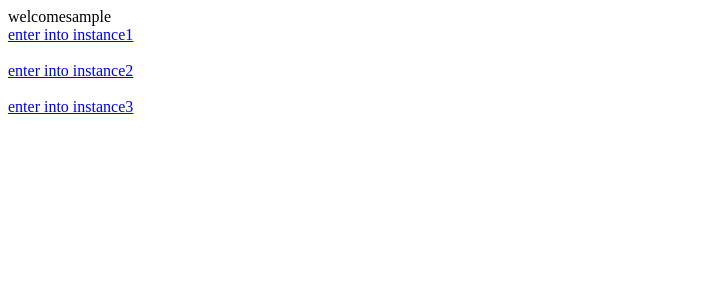
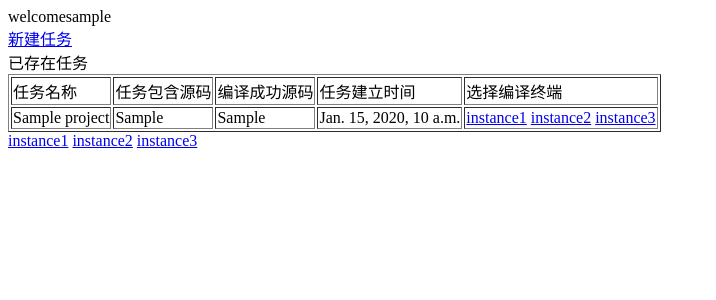
Before and after one commit to coztest/cplatform, a Django app: template templates/home.html in a window 1280 px wide. Shown: the top 300 px of the page, without its empty margins (0-716 px from the left). Run offline with Django 3.2, Linux system fonts and the light colour scheme; tables that the repository leaves empty hold one stand-in row (values such as "Sample post"); the template is opened without the code that fills it: values that come from a table or form of the project are taken from there, most other values are stand-ins (such as "Sample title", 1, 10 or a date in 2020); some libraries are stand-ins or nearby versions.

Commit message:
add project upload source

```diff
--- a/cp/models.py
+++ b/cp/models.py
@@ -10,9 +10,9 @@ class User(models.Model):
 class Project(models.Model):
     proj_name = models.CharField(max_length=30)
     user = models.ForeignKey(User)
-    begin_time = models.DateTimeField(auto_now=True)
-    end_time = models.DateTimeField(auto_now=True)
-    is_success = models.BooleanField()
+    create_time = models.DateTimeField(auto_now=True)
+    sourcelist = models.CharField(max_length=100)
+    complete_proj = models.CharField(max_length=200)
 class Instance(models.Model):
     name = models.CharField(max_length=30)
     available = models.BooleanField(default=True)
--- a/cplatform/urls.py
+++ b/cplatform/urls.py
@@ -9,8 +9,10 @@ urlpatterns = patterns('',
 #    url(r'^admin/', include(admin.site.urls)),
      url(r'^mainpage$', views.mainpage),
      url(r'^instance1$',views.instance1),
-     url(r'^upload1$',views.upload1),
-     url(r'^webterm1$',views.webterm1),
+     url(r'^upload1/(\d+)$',views.upload1),
+     url(r'^webterm1/(\d+)$',views.webterm1),
+     url(r'^newproj$',views.newproj),
+
     url(r'^echo$',views.echo),
 
 )
--- a/templates/home.html
+++ b/templates/home.html
@@ -3,25 +3,93 @@
 <head lang="en">
     <meta charset="UTF-8">
     <title></title>
+    <script src="http://code.jquery.com/jquery-1.11.1.min.js"></script>
+    <script type="text/javascript">
+        $(function () {
+
+            $('#newproj_button').click(function () {
+                $('#newproj_content').toggle("slow")
+            });
+
+
+
+
+        });
+        function openwebterm1(proj_id){
+            window.open("/webterm1/"+proj_id,'newwindow','height=400,width=800,top=0,scrollbars=yes')
+        }
+        function openwebterm2(proj_id){
+            window.open("/webterm2/"+proj_id,'newwindow','height=400,width=800,top=0,scrollbars=yes')
+        }
+        function openwebterm3(proj_id){
+            window.open("/webterm3/"+proj_id,'newwindow','height=400,width=800,top=0,scrollbars=yes')
+        }
+
+
+
+    </script>
+
 </head>
 <body>
 welcome{{ username }}
-<div border="1">
+<br>
+<a id="newproj_button" href="javascript:void(0)">新建任务</a>
+<div id="newproj_content" style="display: none">
+    <form method="post" action="/newproj">
+        任务名称:<input type="text" name="proj_name"><br>
+        <input type="submit" value="新建">
+
+    </form>
+
+
+</div>
+<br>
+
+已存在任务
+<table border="1">
+    <thead>
+        <tr>
+            <td>任务名称</td>
+            <td>任务包含源码</td>
+            <td>编译成功源码</td>
+            <td>任务建立时间</td>
+            <td>选择编译终端</td>
+        </tr>
+    </thead>
+    <tbody>
+        {% for proj in proj_list %}
+        <tr>
+            <td>{{ proj.proj_name }}</td>
+            <td>{{ proj.sourcelist }}</td>
+            <td>{{ proj.complete_proj }}</td>
+            <td>{{ proj.create_time }}</td>
+            <td>
+                {% if i1_avai  %}
+                    <a href="javascript:void(0)" onclick="openwebterm1({{ proj.id }});">instance1</a>
+                {% else %}
+                     instance1 is not available
+                {% endif %}
+                <a href="javascript:void(0)" onclick="openwebterm2({{ proj.id }});">instance2</a>
+
+                <a href="javascript:void(0)" onclick="openwebterm3({{ proj.id }});">instance3</a>
+
+
+            </td>
+        </tr>
+        {% endfor %}
+    </tbody>
+</table>
+
+
+
     {% if i1_avai  %}
-        <a href="/instance1">enter into instance1</a>
+        <a href="/instance1">instance1</a>
     {% else %}
          instance1 is not available
     {% endif %}
+    <a href="/instance2">instance2</a>
 
-</div>
-<br>
-<div border="1">
-    <a href="/instance2">enter into instance2</a>
-</div>
-<br>
-<div border="1">
-    <a href="/instance3">enter into instance3</a>
-</div>
+    <a href="/instance3">instance3</a>
 
 </body>
 </html>
--- a/templates/instance1.html
+++ b/templates/instance1.html
@@ -5,7 +5,7 @@
     <title></title>
 <script>
     function openwebterm(){
-        window.open("/webterm1",'newwindow','height=400,width=800,top=0,')
+        window.open("/webterm1",'newwindow','height=400,width=800,top=0,scrollbars=yes')
     }
 </script>
 
--- a/templates/webterm1.html
+++ b/templates/webterm1.html
@@ -36,6 +36,12 @@
 </head>
 <body>
 welcome{{ username }}<br>
+<form enctype="multipart/form-data" name="upform" action="/upload1/{{ proj_id }}" method="post">
+    <input type="file" name="upload">
+    <input type="submit" value="upload">
+</form>
+
+
 
 <input type="text" id="message" value="input your command!" />
 <button type="button" id="send_message">Send message</button>
```
Also changed, not shown: cp/views.py (+40 -5 lines), cp/migrations/0001_initial.py (added), cp/migrations/__init__.py (added), 6 other files.
